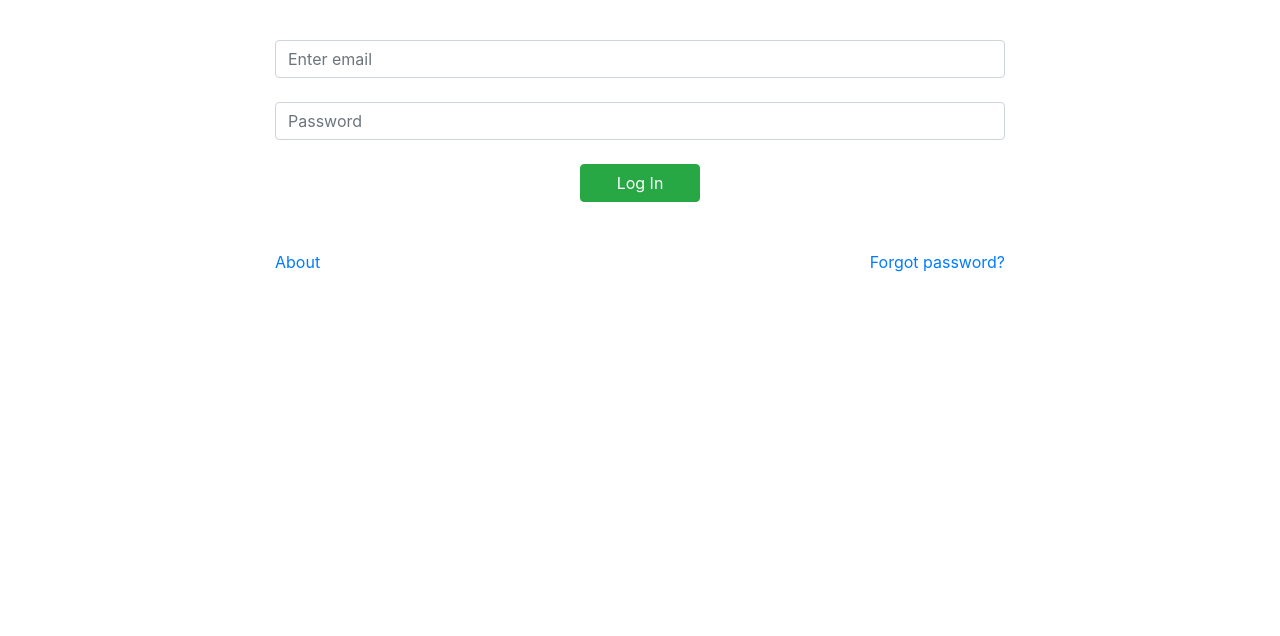
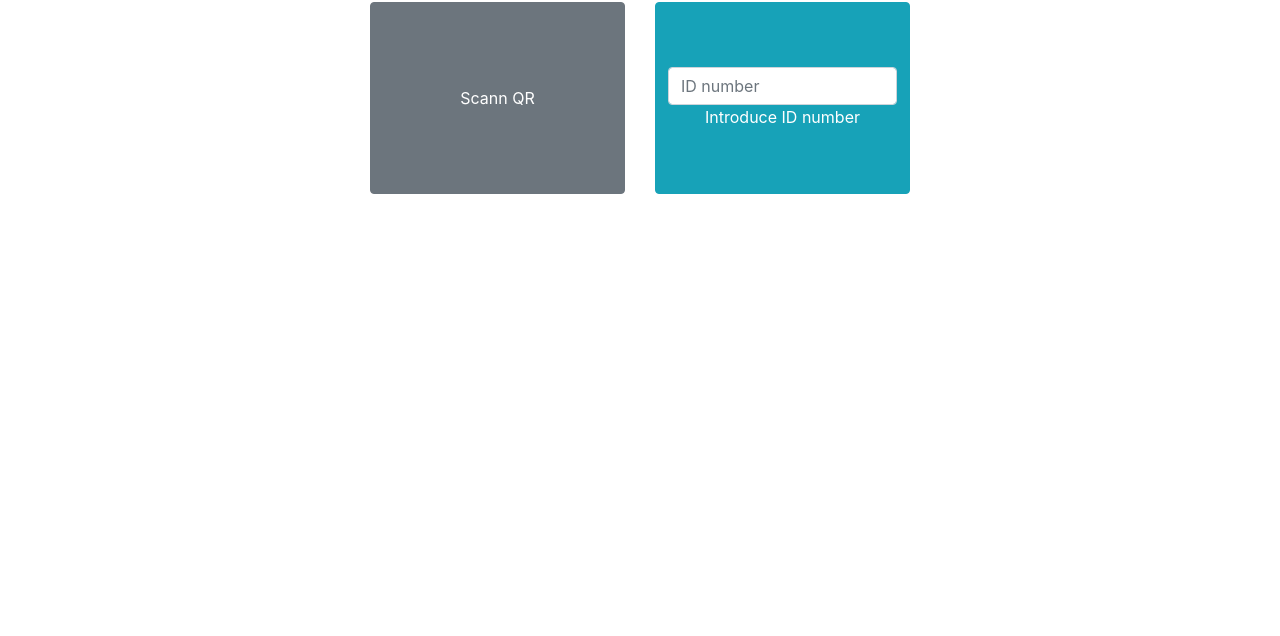
Before and after one commit to matiszz/SmartID, a React app in the folder web-front-end/: page / in a window 1280 px wide. Shown: the part 164-800 px from the top of the page. Built offline with nearby package versions, Linux system fonts and the light colour scheme.

Commit message:
ADD Access page

```diff
--- a/web-front-end/package.json
+++ b/web-front-end/package.json
@@ -5,6 +5,9 @@
   "dependencies": {
     "react": "^16.5.2",
     "react-dom": "^16.5.2",
+    "react-loadable": "^5.5.0",
+    "react-router": "^4.3.1",
+    "react-router-dom": "^4.3.1",
     "react-scripts": "2.0.5"
   },
   "scripts": {
--- /dev/null
+++ b/web-front-end/src/components/Navbar.js
@@ -0,0 +1,16 @@
+import React from 'react'
+import './navbar.css'
+import profile from '../images/sample-img.jpg'
+
+export default class Navbar extends React.Component {
+    render() {
+        return (
+            <nav className="navbar navbar-expand navbar-dark bg-dark">
+                <a className="navbar-brand" href="/">
+                    <img src={profile} alt="" className="profile-photo mr-3" width="40" height="40"/>
+                    {this.props.name}
+                </a>
+            </nav>
+        )
+    }
+}
--- /dev/null
+++ b/web-front-end/src/components/navbar.css
@@ -0,0 +1,3 @@
+profile-photo {
+    border-radius: 50%;
+}
--- a/web-front-end/src/index.css
+++ b/web-front-end/src/index.css
@@ -2,7 +2,11 @@
     width: 120px;
 }
 
-.formulario {
+.centrado {
     margin-top: 100px;
     text-align: center;
 }
+
+.access-button {
+    height: 12em;
+}
--- a/web-front-end/src/index.js
+++ b/web-front-end/src/index.js
@@ -1,9 +1,17 @@
 import React from 'react';
 import ReactDOM from 'react-dom';
 import './index.css';
-import LogIn from './LogIn'
+import { BrowserRouter as Router, Route, Switch } from 'react-router-dom';
+
+import LogIn from './pages/LogIn';
+import Access from './pages/Access';
 
 ReactDOM.render(
-    <LogIn />,
+    <Router>
+        <div>
+            <Route exact path="/" component={Access}/>
+            <Route path="/login" component={LogIn}/>
+        </div>
+    </Router>,
     document.getElementById('root')
 );
--- /dev/null
+++ b/web-front-end/src/pages/Access.js
@@ -0,0 +1,25 @@
+import React from 'react';
+import Navbar from '../components/Navbar';
+
+export default class Access extends React.Component {
+    render() {
+        return(
+            <div>
+                <Navbar name="John Doe"/>
+                <div className="container">
+                    <div className="row justify-content-center centrado">
+                        <div className="col-6 col-lg-3 access-button">
+                            <a href="/login"><button className="btn btn-secondary w-100 h-100">Scann QR</button></a>
+                        </div>
+                        <div className="col-6 col-lg-3 access-button">
+                            <button className="btn btn-info w-100 h-100">
+                                <input type="text" className="align-top form-control" placeholder="ID number"/>
+                                Introduce ID number
+                            </button>
+                        </div>
+                    </div>
+                </div>
+            </div>
+        )
+    }
+}
--- a/web-front-end/src/LogIn.js
+++ b/web-front-end/src/pages/LogIn.js
@@ -5,12 +5,12 @@ export default class LogIn extends React.Component {
         return (
             <div className="container">
                 <div className="row justify-content-center">
-                    <div className="col-8 formulario">
+                    <div className="col-8 centrado">
                         <h1>BlockID</h1><br/><br/>
-                        <form action="POST">
-                            <input type="email" className="form-control" name="mail" placeholder="Enter email"/>
+                        <form action="/">
+                            <input type="email" className="form-control mb-5" name="mail" placeholder="Enter email"/>
                             <br/>
-                            <input type="password" className="form-control" name="password" placeholder="Password"/>
+                            <input type="password" className="form-control mb-5" name="password" placeholder="Password"/>
                             <br/>
                             <button className="login btn btn-success" type="submit">Log In</button>
                         </form>
```
Also changed, not shown: web-front-end/src/images/sample-img.jpg (added), 1 other file.
